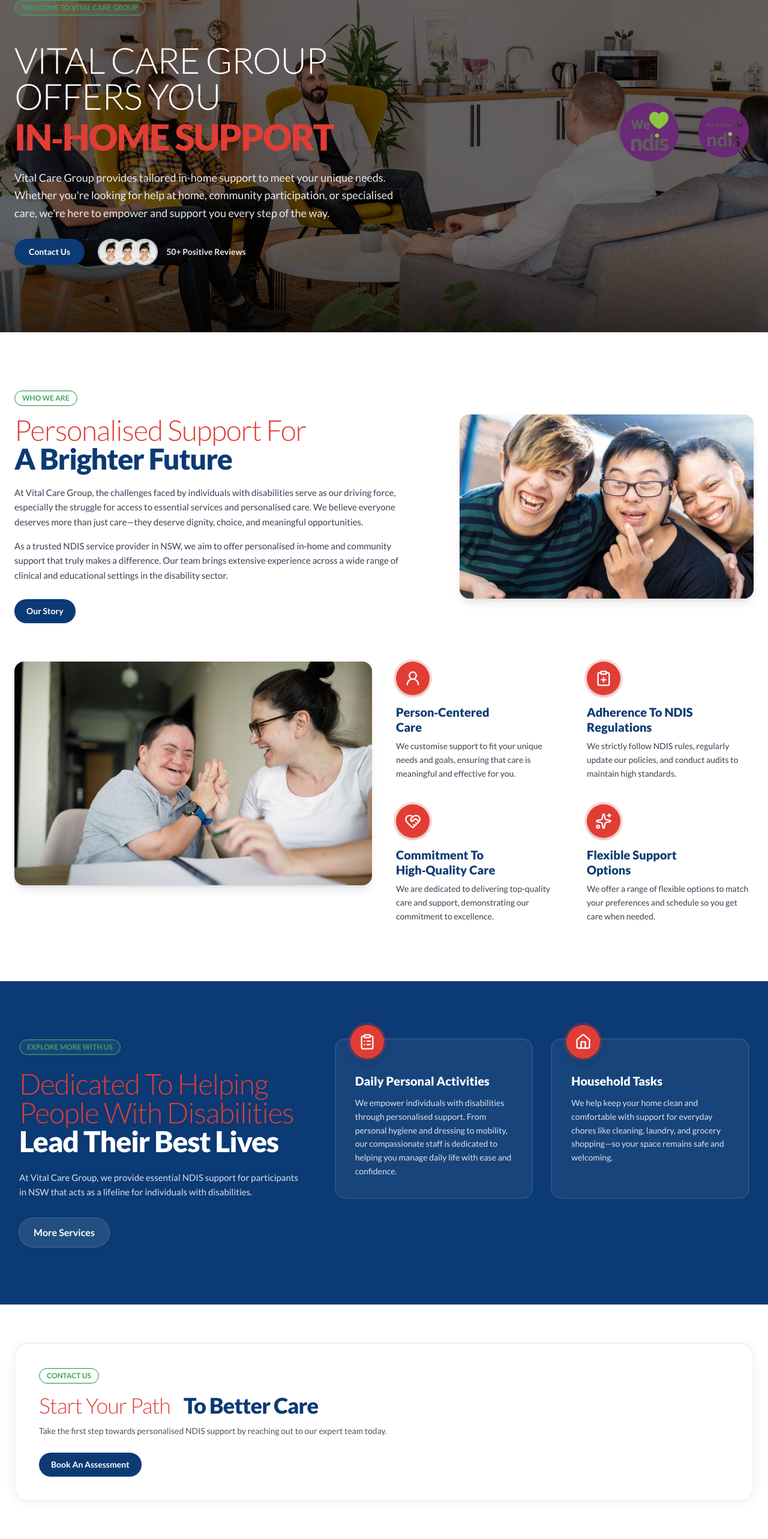
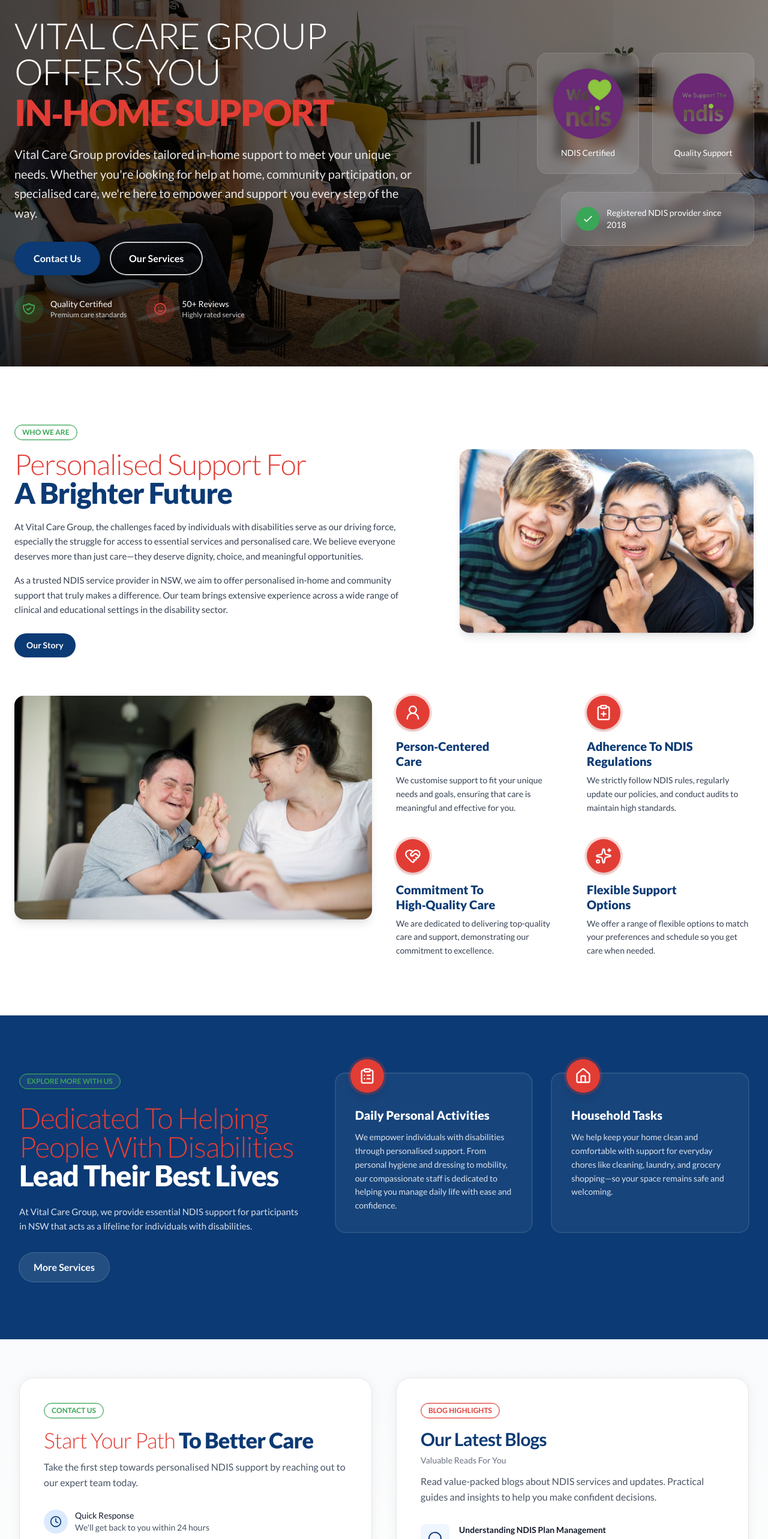
Before and after one commit to abishek12/vital-care-front-end, a Next.js app: page / in a window 1280 px wide. Shown: the part 234-2800 px from the top of the page at 60% size. Built offline with nearby package versions, Linux system fonts and the light colour scheme.

Commit message:
feat: enhance HomeContactCta with new layout and blog highlights; update HeroSection and Footer links

```diff
--- a/src/app/page.jsx
+++ b/src/app/page.jsx
@@ -12,7 +12,7 @@
       {/* Contact CTA Section */}
       <HomeContactCta />
       {/* Blogs Section */}
-      <HomeBlogs />
+      {/* <HomeBlogs /> */}
       {/* FAQ's Section */}
       <FAQSection />
       {/* FAQ's Section */}
--- a/src/components/Footer/Footer.jsx
+++ b/src/components/Footer/Footer.jsx
@@ -55,15 +55,17 @@
             {/* Socials */}
             <div className="mt-6 flex items-center gap-3">
               <a
-                href="https://facebook.com"
+                href="https://www.facebook.com/profile.php?id=61564105661588"
                 aria-label="Facebook"
+                target="_blank"
                 className="inline-flex size-9 items-center justify-center rounded-full border border-white/20 text-white hover:bg-white/10"
               >
                 <Facebook className="size-4" aria-hidden="true" />
               </a>
               <a
-                href="https://instagram.com"
+                href="https://www.instagram.com/vital_care_group/"
                 aria-label="Instagram"
+                target="_blank"
                 className="inline-flex size-9 items-center justify-center rounded-full border border-white/20 text-white hover:bg-white/10"
               >
                 <Instagram className="size-4" aria-hidden="true" />
--- a/src/components/Home/FaqSection.jsx
+++ b/src/components/Home/FaqSection.jsx
@@ -30,7 +30,7 @@
       aria-labelledby="faqs-heading"
       className="relative bg-white"
     >
-      <div className="mx-auto max-w-7xl px-4 py-12 md:px-6 md:py-16">
+      <div className="mx-auto max-w-7xl px-4 pb-12 md:px-6 md:pb-16">
         {/* Header section in 2-column grid */}
         <div className="grid grid-cols-1 items-start gap-10 md:grid-cols-12">
           {/* Left column for heading content */}
--- a/src/components/Home/HeroSection.jsx
+++ b/src/components/Home/HeroSection.jsx
@@ -2,10 +2,13 @@
 
 export default function HeroSection() {
   return (
-    <section aria-labelledby="hero-heading" className="relative isolate">
+    <section
+      aria-labelledby="hero-heading"
+      className="relative isolate overflow-hidden"
+    >
       <BackgroundImage />
 
-      <div className="mx-auto grid max-w-7xl grid-cols-1 items-center gap-10 px-4 py-16 md:grid-cols-12 md:gap-8 md:px-6 md:py-24 lg:py-28">
+      <div className="mx-auto grid max-w-7xl grid-cols-1 items-center gap-10 px-4 py-12 md:grid-cols-12 md:gap-8 md:px-6 md:py-16 lg:py-18">
         <LeftContent />
         <RightBadges />
       </div>
@@ -19,10 +22,10 @@
       {/* eslint-disable-next-line @next/next/no-img-element */}
       <img
         src="/images/hero-one-bg.jpg"
-        alt="Care professional greeting a client in a bright office"
+        alt="Care professional assisting a client at home"
         className="h-full w-full object-cover object-center"
       />
-      <div className="absolute inset-0 bg-black/55"></div>
+      <div className="absolute inset-0 bg-gradient-to-r from-black/70 to-black/40"></div>
       <div className="pointer-events-none absolute inset-x-0 bottom-0 h-40 bg-gradient-to-t from-black/50 to-transparent" />
     </div>
   );
@@ -31,19 +34,18 @@
 function LeftContent() {
   return (
     <div className="md:col-span-8 lg:col-span-7 text-white space-y-6">
-      {" "}
-      {/* Consistent vertical spacing */}
       <WelcomeBadge />
       <MainHeading />
       <DescriptionText />
       <ActionButtons />
+      <TrustIndicators />
     </div>
   );
 }
 
 function WelcomeBadge() {
   return (
-    <div className="inline-flex rounded-full border border-[#3aa657] bg-white/5 px-3 py-1 text-xs font-semibold text-[#3aa657] ring-1 ring-inset ring-[#3aa657]/30">
+    <div className="inline-flex rounded-full border border-[#3aa657] bg-white/10 px-4 py-2 text-sm font-semibold text-[#f0f8ff] ring-1 ring-inset ring-[#3aa657]/30 backdrop-blur-sm">
       WELCOME TO VITAL CARE GROUP
     </div>
   );
@@ -53,11 +55,9 @@
   return (
     <h1
       id="hero-heading"
-      className="mt-5 text-4xl tracking-tight sm:text-5xl lg:text-6xl"
+      className="mt-2 text-4xl font-light tracking-tight sm:text-5xl lg:text-6xl"
     >
-      <span className="block text-white font-light">
-        VITAL CARE GROUP OFFERS YOU
-      </span>
+      <span className="block text-white">VITAL CARE GROUP OFFERS YOU</span>
       <span className="block text-[#e23d35] mt-2 font-extrabold">
         IN‑HOME SUPPORT
       </span>
@@ -67,57 +67,82 @@
 
 function DescriptionText() {
   return (
-    <p className="mt-5 max-w-2xl text-base leading-relaxed text-white/90 md:text-lg">
+    <p className="mt-5 max-w-2xl text-lg leading-relaxed text-white/90 md:text-xl">
       Vital Care Group provides tailored in‑home support to meet your unique
-      needs. Whether you&apos;re looking for help at home, community
-      participation, or specialised care, we&apos;re here to empower and support
-      you every step of the way.
+      needs. Whether you're looking for help at home, community participation,
+      or specialised care, we're here to empower and support you every step of
+      the way.
     </p>
   );
 }
 
 function ActionButtons() {
   return (
-    <div className="mt-7 flex flex-col items-start gap-6 sm:flex-row sm:items-center">
-      <ContactButton />
-      <Reviews />
+    <div className="mt-8 flex flex-wrap items-center gap-4">
+      <a
+        href="/contact"
+        className="inline-flex items-center rounded-full bg-[#0b3a74] hover:bg-[#0a3366] text-white px-8 py-4 text-base font-semibold shadow-lg transition-colors duration-200"
+      >
+        Contact Us
+      </a>
+      <a
+        href="/services"
+        className="inline-flex items-center rounded-full bg-transparent hover:bg-white/10 text-white px-8 py-4 text-base font-semibold ring-2 ring-white/80 ring-inset transition-colors duration-200"
+      >
+        Our Services
+      </a>
     </div>
   );
 }
 
-function ContactButton() {
+function TrustIndicators() {
   return (
-    <a
-      href="/contact"
-      className="inline-flex items-center rounded-full bg-[var(--primary-blue)] hover:bg-[#0a3366] text-white shadow-md px-6 py-3 text-sm font-semibold"
+    <div className="mt-8 flex flex-col gap-4 sm:flex-row sm:items-center sm:gap-8">
+      <div className="flex items-center gap-3">
+        <div className="flex h-12 w-12 items-center justify-center rounded-full bg-[#3aa657]/20">
+          <svg
+            xmlns="http://www.w3.org/2000/svg"
+            className="h-6 w-6 text-[#3aa657]"
+            fill="none"
+            viewBox="0 0 24 24"
+            stroke="currentColor"
           >
-      Contact Us
-    </a>
-  );
-}
+            <path
+              strokeLinecap="round"
+              strokeLinejoin="round"
+              strokeWidth={2}
+              d="M9 12l2 2 4-4m5.618-4.016A11.955 11.955 0 0112 2.944a11.955 11.955 0 01-8.618 3.04A12.02 12.02 0 003 9c0 5.591 3.824 10.29 9 11.622 5.176-1.332 9-6.03 9-11.622 0-1.042-.133-2.052-.382-3.016z"
+            />
+          </svg>
+        </div>
+        <div>
+          <p className="text-sm font-medium text-white">Quality Certified</p>
+          <p className="text-xs text-white/80">Premium care standards</p>
+        </div>
+      </div>
 
-function Reviews() {
-  return (
-    <div className="flex items-center gap-4">
-      <ReviewerAvatars />
-      <p className="text-sm font-semibold text-white/90">
-        50+ Positive Reviews
-      </p>
+      <div className="flex items-center gap-3">
+        <div className="flex h-12 w-12 items-center justify-center rounded-full bg-[#e23d35]/20">
+          <svg
+            xmlns="http://www.w3.org/2000/svg"
+            className="h-6 w-6 text-[#e23d35]"
+            fill="none"
+            viewBox="0 0 24 24"
+            stroke="currentColor"
+          >
+            <path
+              strokeLinecap="round"
+              strokeLinejoin="round"
+              strokeWidth={2}
+              d="M14.828 14.828a4 4 0 01-5.656 0M9 10h.01M15 10h.01M21 12a9 9 0 11-18 0 9 9 0 0118 0z"
+            />
+          </svg>
         </div>
-  );
-}
-
-function ReviewerAvatars() {
-  return (
-    <div className="flex -space-x-3">
-      {[1, 2, 3].map((i) => (
-        <img
-          key={i}
-          src="/images/bd-one.jpg"
-          alt={`Reviewer ${i}`}
-          className="size-10 rounded-full ring-2 ring-white/80"
-        />
-      ))}
+        <div>
+          <p className="text-sm font-medium text-white">50+ Reviews</p>
+          <p className="text-xs text-white/80">Highly rated service</p>
+        </div>
+      </div>
     </div>
   );
 }
@@ -125,19 +150,57 @@
 function RightBadges() {
   return (
     <div className="md:col-span-4 lg:col-span-5">
-      <div className="hidden gap-6 md:flex md:justify-end">
+      <div className="flex flex-col items-center gap-8 md:items-end">
+        <div className="grid grid-cols-2 gap-6">
+          <div className="flex flex-col items-center justify-center rounded-2xl bg-white/10 p-6 backdrop-blur-sm ring-1 ring-white/20">
             <Image
               src="/images/ndis.png"
-          width={100}
-          height={100}
-          alt="NDIS badge"
+              width={120}
+              height={120}
+              alt="NDIS Certified Provider"
+              className="h-auto"
             />
+            <p className="mt-3 text-center text-sm font-medium text-white">
+              NDIS Certified
+            </p>
+          </div>
+          <div className="flex flex-col items-center justify-center rounded-2xl bg-white/10 p-6 backdrop-blur-sm ring-1 ring-white/20">
             <Image
               src="/images/support-ndis.png"
-          width={100}
-          height={100}
+              width={120}
+              height={120}
               alt="Support and NDIS badge"
+              className="h-auto"
             />
+            <p className="mt-3 text-center text-sm font-medium text-white">
+              Quality Support
+            </p>
+          </div>
+        </div>
+
+        <div className="rounded-2xl bg-white/10 p-6 backdrop-blur-sm ring-1 ring-white/20 max-w-xs">
+          <div className="flex items-center gap-3">
+            <div className="flex h-10 w-10 items-center justify-center rounded-full bg-[#3aa657]">
+              <svg
+                xmlns="http://www.w3.org/2000/svg"
+                className="h-5 w-5 text-white"
+                fill="none"
+                viewBox="0 0 24 24"
+                stroke="currentColor"
+              >
+                <path
+                  strokeLinecap="round"
+                  strokeLinejoin="round"
+                  strokeWidth={2}
+                  d="M5 13l4 4L19 7"
+                />
+              </svg>
+            </div>
+            <p className="text-sm text-white">
+              Registered NDIS provider since 2018
+            </p>
+          </div>
+        </div>
       </div>
     </div>
   );
--- a/src/components/Home/HomeContactCta.jsx
+++ b/src/components/Home/HomeContactCta.jsx
@@ -1,37 +1,180 @@
-import BookAssessmentDrawer from "../Buton/AssessmentButton";
+import BookAssessmentDrawer from "@/components/Buton/AssessmentButton";
+import {
+  ArrowRight,
+  Calendar,
+  Phone,
+  MessageCircle,
+  Star,
+  Clock,
+  Users,
+} from "lucide-react";
 
 export default function HomeContactCta() {
   return (
-    <section aria-labelledby="home-contact-cta-heading" className="bg-white">
-      <div className="mx-auto max-w-7xl px-4 py-12 md:px-6 md:py-16">
-        <div className="rounded-[24px] border border-gray-200 bg-white p-6 shadow-[0_2px_20px_rgba(2,6,23,0.06)] md:p-10">
+    <section
+      aria-labelledby="home-contact-cta-heading"
+      className="bg-gradient-to-b from-gray-50 to-white py-16"
+    >
+      <div className="mx-auto max-w-7xl px-4 md:px-8">
+        <div className="grid grid-cols-1 gap-10 lg:grid-cols-2">
+          {/* Left: Contact CTA */}
+          <div className="rounded-[24px] border border-gray-200 bg-white p-8 shadow-[0_2px_20px_rgba(2,6,23,0.06)] md:p-10">
             <div className="inline-flex items-center rounded-full border border-[#3aa657] bg-white px-3 py-1 text-xs font-semibold text-[#3aa657] ring-1 ring-inset ring-[#3aa657]/30">
               CONTACT US
             </div>
 
             <h2
               id="home-contact-cta-heading"
-            className="mt-4 text-3xl  tracking-tight sm:text-4xl"
+              className="mt-4 text-3xl tracking-tight sm:text-4xl"
             >
               <span className="text-[#e23d35] font-light">Start Your Path</span>{" "}
-            <span className="text-[#0b3a74] font-extrabold ml-4">
+              <span className="text-[#0b3a74] font-extrabold">
                 To Better Care
               </span>
             </h2>
 
-          <p className="mt-3 max-w-2xl text-sm leading-relaxed text-gray-600">
+            <p className="mt-3 max-w-2xl text-base leading-relaxed text-gray-600">
               Take the first step towards personalised NDIS support by reaching
               out to our expert team today.
             </p>
 
-          <div className="mt-6">
+            <div className="mt-8 space-y-4">
+              <div className="flex items-center gap-3">
+                <div className="flex h-10 w-10 items-center justify-center rounded-full bg-blue-100">
+                  <Clock className="h-5 w-5 text-[#0b3a74]" />
+                </div>
+                <div>
+                  <p className="text-sm font-medium text-gray-900">
+                    Quick Response
+                  </p>
+                  <p className="text-sm text-gray-600">
+                    We'll get back to you within 24 hours
+                  </p>
+                </div>
+              </div>
+
+              <div className="flex items-center gap-3">
+                <div className="flex h-10 w-10 items-center justify-center rounded-full bg-blue-100">
+                  <Users className="h-5 w-5 text-[#0b3a74]" />
+                </div>
+                <div>
+                  <p className="text-sm font-medium text-gray-900">
+                    Expert Team
+                  </p>
+                  <p className="text-sm text-gray-600">
+                    Experienced NDIS professionals
+                  </p>
+                </div>
+              </div>
+
+              <div className="flex items-center gap-3">
+                <div className="flex h-10 w-10 items-center justify-center rounded-full bg-blue-100">
+                  <Star className="h-5 w-5 text-[#0b3a74]" />
+                </div>
+                <div>
+                  <p className="text-sm font-medium text-gray-900">
+                    Personalized Approach
+                  </p>
+                  <p className="text-sm text-gray-600">
+                    Care plans tailored to your needs
+                  </p>
+                </div>
+              </div>
+            </div>
+
+            <div className="mt-8 flex flex-col gap-3 sm:flex-row">
               <BookAssessmentDrawer
                 trigger={
-                <button className="rounded-full bg-[#0b3a74] px-5 py-2.5 text-sm font-semibold text-white shadow-sm hover:bg-[#0a3a66] hover:cursor-pointer">
+                  <button className="flex items-center justify-center gap-2 rounded-full bg-[#0b3a74] px-6 py-3 text-base font-semibold text-white shadow-sm hover:bg-[#0a3a66] transition-colors duration-200">
+                    <Calendar className="h-5 w-5" />
                     Book An Assessment
+                    <ArrowRight className="h-5 w-5" />
                   </button>
                 }
-            />{" "}
+              />
+
+              <a
+                href="tel:1300000000"
+                className="flex items-center justify-center gap-2 rounded-full bg-white px-6 py-3 text-base font-semibold text-[#0b3a74] shadow-sm ring-1 ring-inset ring-gray-300 hover:bg-gray-50 transition-colors duration-200"
+              >
+                <Phone className="h-5 w-5" />
+                Call Now
+              </a>
+            </div>
+          </div>
+
+          {/* Right: Blog Highlights */}
+          <div className="rounded-[24px] border border-gray-200 bg-white p-8 shadow-[0_2px_20px_rgba(2,6,23,0.06)] md:p-10">
+            <div className="inline-flex items-center rounded-full border border-[#e23d35] bg-white px-3 py-1 text-xs font-semibold text-[#e23d35] ring-1 ring-inset ring-[#e23d35]/30">
+              BLOG HIGHLIGHTS
+            </div>
+
+            <h3 className="mt-4 text-2xl font-bold tracking-tight text-[#0b3a74] sm:text-3xl">
+              Our Latest Blogs
+            </h3>
+
+            <p className="mt-2 text-sm font-medium text-gray-500">
+              Valuable Reads For You
+            </p>
+
+            <p className="mt-3 text-base leading-relaxed text-gray-600">
+              Read value-packed blogs about NDIS services and updates. Practical
+              guides and insights to help you make confident decisions.
+            </p>
+
+            <div className="mt-8 space-y-6">
+              <div className="flex items-start gap-4">
+                <div className="flex h-12 w-12 shrink-0 items-center justify-center rounded-lg bg-blue-50 text-[#0b3a74]">
+                  <MessageCircle className="h-6 w-6" />
+                </div>
+                <div>
+                  <h4 className="text-sm font-semibold text-gray-900">
+                    Understanding NDIS Plan Management
+                  </h4>
+                  <p className="mt-1 text-sm text-gray-600">
+                    Learn how to make the most of your NDIS funding
+                  </p>
+                </div>
+              </div>
+
+              <div className="flex items-start gap-4">
+                <div className="flex h-12 w-12 shrink-0 items-center justify-center rounded-lg bg-blue-50 text-[#0b3a74]">
+                  <MessageCircle className="h-6 w-6" />
+                </div>
+                <div>
+                  <h4 className="text-sm font-semibold text-gray-900">
+                    Preparing for Your NDIS Review
+                  </h4>
+                  <p className="mt-1 text-sm text-gray-600">
+                    Tips to ensure you get the support you need
+                  </p>
+                </div>
+              </div>
+
+              <div className="flex items-start gap-4">
+                <div className="flex h-12 w-12 shrink-0 items-center justify-center rounded-lg bg-blue-50 text-[#0b3a74]">
+                  <MessageCircle className="h-6 w-6" />
+                </div>
+                <div>
+                  <h4 className="text-sm font-semibold text-gray-900">
+                    Community Participation Ideas
+                  </h4>
+                  <p className="mt-1 text-sm text-gray-600">
+                    Engaging activities to build social connections
+                  </p>
+                </div>
+              </div>
+            </div>
+
+            <div className="mt-8">
+              <a
+                href="/blog"
+                className="inline-flex items-center text-sm font-semibold text-[#0b3a74] hover:text-[#0a3a66] transition-colors duration-200"
+              >
+                Read all blog articles
+                <ArrowRight className="ml-1 h-4 w-4" />
+              </a>
+            </div>
           </div>
         </div>
       </div>
```
Lines whose indentation alone changed are shown as unchanged.
